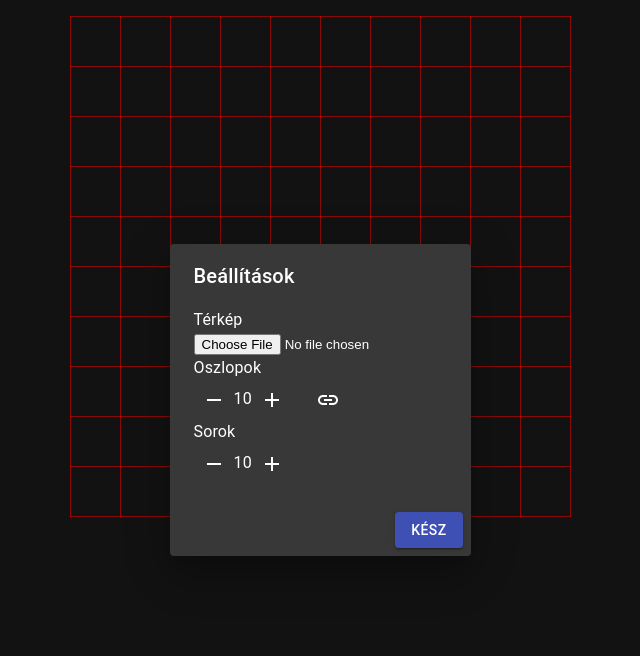
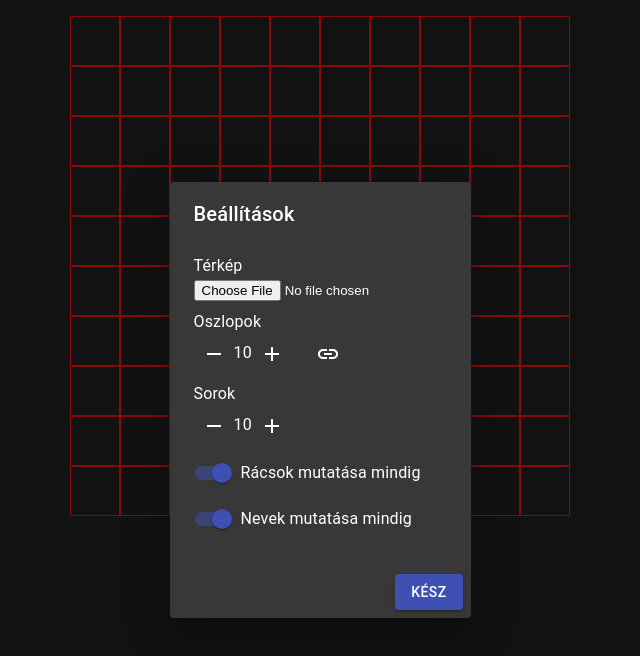
Before and after one commit to torokt21/dnd-battle-arena-frontend, a React (Create React App) app: page / in a window 1280 px wide. Shown: the top 656 px of the page, without its empty margins (320-960 px from the left). Built offline with nearby package versions, Linux system fonts and the light colour scheme.

Commit message:
Names visible and grid visible settings

```diff
--- a/src/AppStore.ts
+++ b/src/AppStore.ts
@@ -12,6 +12,12 @@ interface AppState {
 	boardHeight: number;
 	setBoardWidth: (width: number) => void;
 	setBoardHeight: (height: number) => void;
+
+	showGrid: boolean;
+	setShowGrid: (showGrid: boolean) => void;
+
+	alwaysShowNames: boolean;
+	setAlwaysShowNames: (alwaysShowNames: boolean) => void;
 
 	getCellEntity: (coordinates: Coordinate) => Entity | undefined;
 
@@ -40,6 +46,12 @@ export const useAppStore = create<AppState>()(
 			boardHeight: 10,
 			setBoardWidth: (width) => set({ boardWidth: width }),
 			setBoardHeight: (height) => set({ boardHeight: height }),
+
+			showGrid: true,
+			setShowGrid: (showGrid) => set({ showGrid: showGrid }),
+
+			alwaysShowNames: true,
+			setAlwaysShowNames: (alwaysShowNames) => set({ alwaysShowNames: alwaysShowNames }),
 
 			entities: [],
 			addEntity: (entity) => {
--- a/src/GridCell.tsx
+++ b/src/GridCell.tsx
@@ -1,5 +1,6 @@
+import { Tooltip, Typography } from "@mui/material";
+
 import { Coordinate } from "./types/Coordinate";
-import { Tooltip } from "@mui/material";
 import { useAppStore } from "./AppStore";
 
 type GridCellProps = {
@@ -13,6 +14,8 @@ export default function GridCell(props: GridCellProps) {
 	const setSelectedEntity = useAppStore((state) => state.setSelectedEntity);
 	const selectedEntity = useAppStore((state) => state.selectedEntity);
 	const moveEntity = useAppStore((state) => state.moveEntity);
+	const showGrid = useAppStore((state) => state.showGrid);
+	const alwaysShowNames = useAppStore((state) => state.alwaysShowNames);
 
 	const bgImage = entity ? entity.fileSrc : "";
 
@@ -23,10 +26,17 @@ export default function GridCell(props: GridCellProps) {
 			backgroundSize: "cover",
 		} as React.CSSProperties;
 
+		if (showGrid) {
+			style = {
+				...style,
+				boxShadow: "0 0 0 1px rgba(0, 0, 0, 0.15) inset",
+			};
+		}
+
 		if (gameState === "mapSetup")
 			style = {
 				...style,
-				border: "1px solid rgba(255, 0, 0, 0.5)",
+				boxShadow: "0 0 0 1px rgba(255, 0, 0, 0.5) inset",
 			};
 
 		if (entity && entity === selectedEntity) {
@@ -59,7 +69,25 @@ export default function GridCell(props: GridCellProps) {
 	return (
 		<td className="grid-cell" onClick={handleClick} style={getCellStyle()}>
 			{entity && (
-				<Tooltip arrow title={entity.name} placement="top">
+				<Tooltip
+					open={entity.name !== "" && alwaysShowNames} // Show tooltip only if name is not empty
+					arrow
+					title={<Typography>{entity.name}</Typography>}
+					placement="top"
+					slotProps={{
+						popper: {
+							sx: { pointerEvents: "none", fontSize: "30px" },
+							modifiers: [
+								{
+									name: "offset",
+									options: {
+										offset: [0, -12],
+									},
+								},
+							],
+						},
+					}}
+					sx={{ pointerEvents: "none", fontSize: "30px" }}>
 					<img className="character-image" alt="" />
 				</Tooltip>
 			)}
--- a/src/MapSetupWindow.tsx
+++ b/src/MapSetupWindow.tsx
@@ -5,10 +5,13 @@ import {
 	DialogActions,
 	DialogContent,
 	DialogTitle,
+	FormControlLabel,
 	IconButton,
 	Paper,
 	PaperProps,
 	Stack,
+	Switch,
+	Typography,
 } from "@mui/material";
 import React, { ChangeEvent, useState } from "react";
 
@@ -27,6 +30,10 @@ export default function MapSetupWindow() {
 	const setGameState = useAppStore((state) => state.setGameState);
 	const setBoardWidth = useAppStore((state) => state.setBoardWidth);
 	const setBoardHeight = useAppStore((state) => state.setBoardHeight);
+	const showGrid = useAppStore((state) => state.showGrid);
+	const setShowGrid = useAppStore((state) => state.setShowGrid);
+	const alwaysShowNames = useAppStore((state) => state.alwaysShowNames);
+	const setAlwaysShowNames = useAppStore((state) => state.setAlwaysShowNames);
 
 	const [linked, setLinked] = useState(true);
 
@@ -98,14 +105,13 @@ export default function MapSetupWindow() {
 				Beállítások
 			</DialogTitle>
 			<DialogContent>
-				<Box>
-					<label>Térkép</label>
-					<br />
+				<Box my={1}>
+					<Typography>Térkép</Typography>
 					<input type="file" onChange={handleMapFileChange} />
 				</Box>
 
-				<Box>
-					<label>Oszlopok</label>
+				<Box my={1}>
+					<Typography>Oszlopok</Typography>
 					<Stack direction="row" spacing={2}>
 						<NumericUpDown
 							value={boardWidth}
@@ -118,12 +124,35 @@ export default function MapSetupWindow() {
 					</Stack>
 				</Box>
 				<Box>
-					<label>Sorok</label>
-					<br />
+					<Typography>Sorok</Typography>
 					<NumericUpDown
 						value={boardHeight}
 						onChangeUp={handleBoardHeightChangeUp}
 						onChangeDown={handleBoardHeightChangeDown}
+					/>
+				</Box>
+
+				<Box my={1}>
+					<FormControlLabel
+						control={
+							<Switch
+								checked={showGrid}
+								onChange={(e, checked) => setShowGrid(checked)}
+							/>
+						}
+						label="Rácsok mutatása mindig"
+					/>
+				</Box>
+
+				<Box my={1}>
+					<FormControlLabel
+						control={
+							<Switch
+								checked={alwaysShowNames}
+								onChange={(e, checked) => setAlwaysShowNames(checked)}
+							/>
+						}
+						label="Nevek mutatása mindig"
 					/>
 				</Box>
 			</DialogContent>
```
